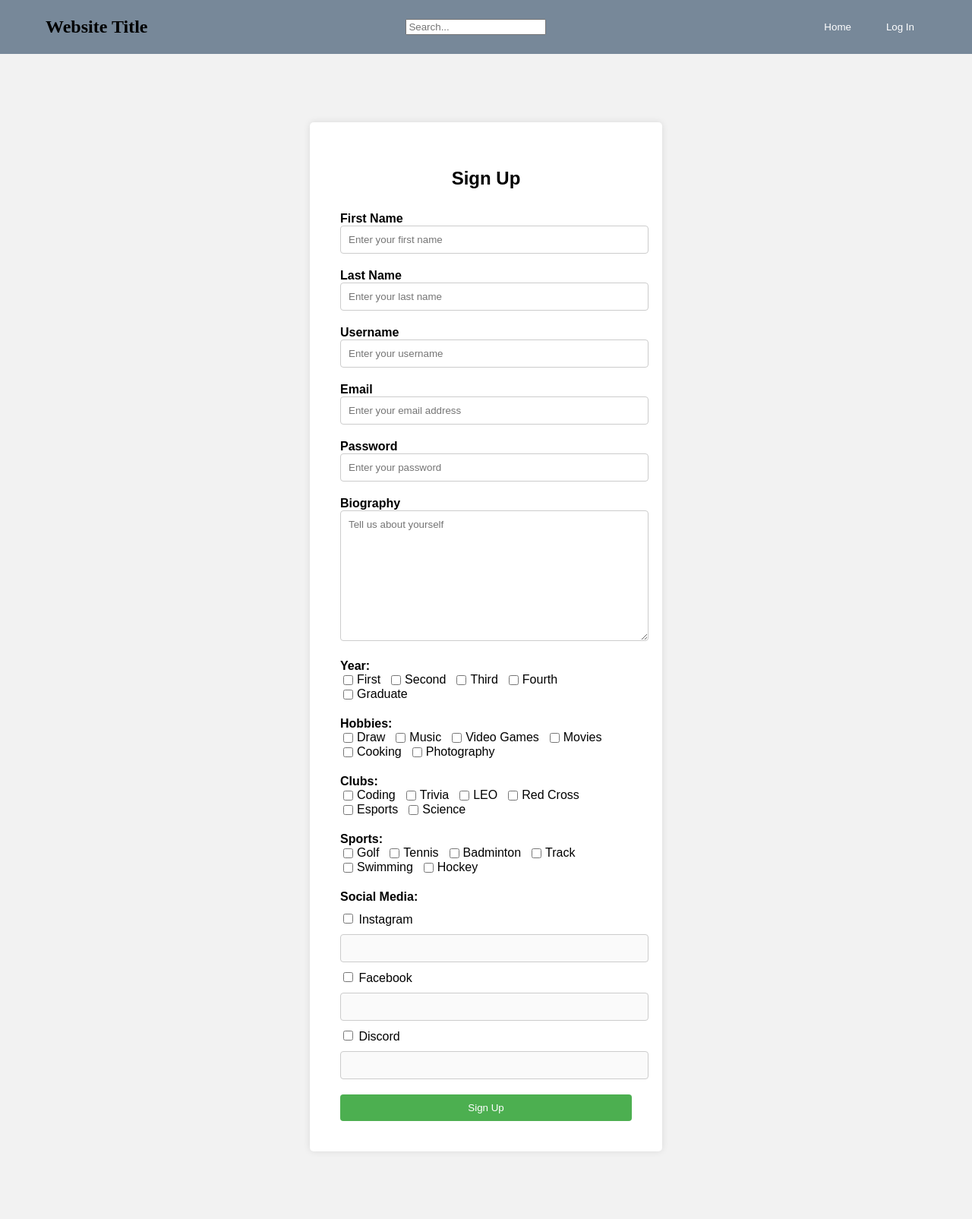
After one commit to ssaem1/capstoneProject.github.io, a PHP site: page /signup.html in a window 1280 px wide. The commit adds this page. Shown: the whole page at 76% size. Run offline with PHP 8.4, Linux system fonts and the light colour scheme; a map, chart or similar area stays blank.

Commit message:
updated login + sign up page. Re-organized files

```diff
--- a/login.css
+++ b/css/forms.css
@@ -11,11 +11,19 @@ body {
     justify-content: center;
     align-items: center;
     overflow-y: hidden;
-    padding-top: 8%;
+    padding-top: 7%;
+    padding-bottom: 7%;
+  }
+  textarea{
+    font-family: Arial, sans-serif;
+    width: 100%;
+    padding: 10px;
+    border: 1px solid #ccc;
+    border-radius: 4px;
   }
 
   .login-square {
-    width: 25%;
+    width: 30%;
     padding: 40px;
     background-color: #ffffff;
     border-radius: 5px;
@@ -36,7 +44,9 @@ body {
     font-weight: bold;
   }
 
-  .form-group input {
+  .form-group input[type="text"],
+  .form-group input[type="email"],
+  .form-group input[type="password"] {
     width: 100%;
     padding: 10px;
     border: 1px solid #ccc;
@@ -57,6 +67,47 @@ body {
     background-color: #45a049;
   }
 
+  .form-group .checkbox-group {
+    display: flex;
+    flex-wrap: wrap;
+    margin-bottom: 10px;
+  }
+
+  .form-group .socials-group {
+    display: grid;
+    grid-template-columns: 1fr;
+    margin-bottom: 10px;
+  }
+
+  .form-group .checkbox-group label {
+    display: flex;
+    align-items: center;
+    margin-right: 10px;
+    font-weight: lighter;
+    white-space: nowrap;
+  }
+
+  .form-group .socials-group label {
+    font-weight: lighter;
+    white-space: nowrap;
+    padding-top: 10px;
+    padding-bottom: 10px;
+  }
+
+  .form-group .checkbox-group input[type="checkbox"] {
+    margin-right: 5px;
+  }
+
+  .form-group .checkbox-input input[type="text"] {
+    width: 100%;
+    padding: 10px;
+    border: 1px solid #ccc;
+    border-radius: 4px;
+    font-weight: lighter;
+  }
+  .form-group:last-child {
+    margin-bottom: 0;
+  }
 /* HEADER CSS*/
 header {
     background-color: lightslategray;
--- a/home.html
+++ b/home.html
@@ -4,8 +4,8 @@
     <meta charset="UTF-8">
     <meta http-equiv="X-UA-Compatible" content="IE=edge">
     <meta name="viewport" content="width=device-width, initial-scale=1.0">
-    <link rel="stylesheet" href="home.css">
-    <script src="home.js" defer></script>
+    <link rel="stylesheet" href="css/home.css">
+    <script src="js/home.js" defer></script>
     <link rel="stylesheet" href="https://cdn.jsdelivr.net/npm/swiper@9/swiper-bundle.min.css"/>
     <title>Capstone</title>
 </head>
@@ -18,7 +18,7 @@
             <!-- <button type="submit">Search</button> -->
         </form>
           <div class="buttons">
-            <button class="signup">Sign Up</button>
+            <a href="signup.html"><button class="signup">Sign Up</button></a>
             <a href="login.html"><button class="login">Log In</button></a>
           </div>
         </div>
--- /dev/null
+++ b/js/forms.js
@@ -0,0 +1,4 @@
+function toggleInput(checkbox) {
+    const input = checkbox.parentNode.nextElementSibling.querySelector('input[type="text"]');
+    input.disabled = !checkbox.checked;
+  }
--- a/login.html
+++ b/login.html
@@ -4,7 +4,7 @@
     <meta charset="UTF-8">
     <meta http-equiv="X-UA-Compatible" content="IE=edge">
     <meta name="viewport" content="width=device-width, initial-scale=1.0">
-    <link rel="stylesheet" href="login.css">
+    <link rel="stylesheet" href="css/forms.css">
     <title>Document</title>
 </head>
 <body>
@@ -16,8 +16,8 @@
             <!-- <button type="submit">Search</button> -->
         </form>
           <div class="buttons">
-            <button class="signup">Home</button>
-            <button class="login">Sign Up</button>
+            <a href="home.html"><button class="signup">Home</button></a>
+            <a href="signup.html"><button class="login">Sign Up</button></a>
           </div>
         </div>
     </header>
--- /dev/null
+++ b/signup.html
@@ -0,0 +1,130 @@
+<!DOCTYPE html>
+<html lang="en">
+<head>
+    <meta charset="UTF-8">
+    <meta http-equiv="X-UA-Compatible" content="IE=edge">
+    <meta name="viewport" content="width=device-width, initial-scale=1.0">
+    <link rel="stylesheet" href="css/forms.css">
+    <script src="js/forms.js" defer></script>
+    <title>Document</title>
+</head>
+<body>
+    <header>
+        <div class="header-container">
+          <h1>Website Title</h1>
+          <form class="search-form">
+            <input type="text" placeholder="Search...">
+            <!-- <button type="submit">Search</button> -->
+        </form>
+          <div class="buttons">
+            <a href="home.html"><button class="signup">Home</button></a>
+            <a href="login.html"><button class="login">Log In</button></a>
+          </div>
+        </div>
+    </header>
+    <div class = "login-container">
+        <div class="login-square">
+            <h2>Sign Up</h2>
+            <form>
+              <div class="form-group">
+                <label for="first-name">First Name</label>
+                <input type="text" id="first-name" name="first-name" placeholder="Enter your first name">
+              </div>
+              <div class="form-group">
+                <label for="last-name">Last Name</label>
+                <input type="text" id="last-name" name="last-name" placeholder="Enter your last name">
+              </div>
+              <div class="form-group">
+                <label for="username">Username</label>
+                <input type="text" id="username" name="username" placeholder="Enter your username">
+              </div>
+              <div class="form-group">
+                <label for="email">Email</label>
+                <input type="email" id="email" name="email" placeholder="Enter your email address">
+              </div>
+              <div class="form-group">
+                <label for="password">Password</label>
+                <input type="password" id="password" name="password" placeholder="Enter your password">
+              </div>
+              <div class="form-group">
+                <label for="confirm-password">Biography</label>
+                <textarea type="biography" id="biography" name="biography" placeholder="Tell us about yourself"
+                 cols="43" rows="10"></textarea>
+              </div>
+              <div class="form-group">
+                <label for="grade">Year:</label>
+                <div class="checkbox-group">
+                  <label for="year1"><input type="checkbox" id="year1" name="year[]" value="year1"> First</label>
+                  <label for="year2"><input type="checkbox" id="year2" name="year[]" value="year2"> Second</label>
+                  <label for="year3"><input type="checkbox" id="year3" name="year[]" value="year3"> Third</label>
+                  <label for="year4"><input type="checkbox" id="year4" name="year[]" value="year4"> Fourth</label>
+                  <label for="year5"><input type="checkbox" id="year5" name="year[]" value="year5"> Graduate</label>
+                </div>
+              </div>
+              <div class="form-group">
+                <label for="hobbies">Hobbies:</label>
+                <div class="checkbox-group">
+                  <label for="hobby1"><input type="checkbox" id="hobby1" name="hobbies[]" value="hobby1"> Draw</label>
+                  <label for="hobby2"><input type="checkbox" id="hobby2" name="hobbies[]" value="hobby2"> Music</label>
+                  <label for="hobby3"><input type="checkbox" id="hobby3" name="hobbies[]" value="hobby3"> Video Games</label>
+                  <label for="hobby4"><input type="checkbox" id="hobby4" name="hobbies[]" value="hobby4"> Movies</label>
+                  <label for="hobby5"><input type="checkbox" id="hobby5" name="hobbies[]" value="hobby5"> Cooking</label>
+                  <label for="hobby6"><input type="checkbox" id="hobby6" name="hobbies[]" value="hobby6"> Photography</label>
+                </div>
+              </div>
+              <div class="form-group">
+                <label for="clubs">Clubs:</label>
+                <div class="checkbox-group">
+                  <label for="club1"><input type="checkbox" id="club1" name="clubs[]" value="club1"> Coding</label>
+                  <label for="club2"><input type="checkbox" id="club2" name="clubs[]" value="club2"> Trivia</label>
+                  <label for="club3"><input type="checkbox" id="club3" name="clubs[]" value="club3"> LEO</label>
+                  <label for="club4"><input type="checkbox" id="club4" name="clubs[]" value="club4"> Red Cross</label>
+                  <label for="club5"><input type="checkbox" id="club5" name="clubs[]" value="club5"> Esports</label>
+                  <label for="club6"><input type="checkbox" id="club6" name="clubs[]" value="club6"> Science</label>
+                </div>
+              </div>
+              <div class="form-group">
+                <label for="sports">Sports:</label>
+                <div class="checkbox-group">
+                  <label for="sport1"><input type="checkbox" id="sport1" name="sports[]" value="sport1"> Golf</label>
+                  <label for="sport2"><input type="checkbox" id="sport2" name="sports[]" value="sport2"> Tennis</label>
+                  <label for="sport3"><input type="checkbox" id="sport3" name="sports[]" value="sport3"> Badminton</label>
+                  <label for="sport4"><input type="checkbox" id="sport4" name="sports[]" value="sport4"> Track</label>
+                  <label for="sport5"><input type="checkbox" id="sport5" name="sports[]" value="sport5"> Swimming</label>
+                  <label for="sport6"><input type="checkbox" id="sport6" name="sports[]" value="sport6"> Hockey</label>
+                </div>
+              </div>
+              <div class="form-group">
+                <label for="socials">Social Media:</label>
+                <div class="socials-group">
+                  <label>
+                    <input type="checkbox" name="socials[]" value="socials 1" onchange="toggleInput(this)">
+                    Instagram
+                  </label>
+                  <div class="checkbox-input">
+                    <input type="text" id="socials-input" placeholder="" disabled>
+                  </div>
+                  <label>
+                    <input type="checkbox" name="socials[]" value="socials 2" onchange="toggleInput(this)">
+                    Facebook
+                  </label>
+                  <div class="checkbox-input">
+                    <input type="text" id="socials2-input" placeholder="" disabled>
+                  </div>
+                  <label>
+                    <input type="checkbox" name="socials[]" value="socials 3" onchange="toggleInput(this)">
+                    Discord
+                  </label>
+                  <div class="checkbox-input">
+                    <input type="text" id="socials-input" placeholder="" disabled>
+                  </div>
+                </div>
+              </div>
+              <div class="form-group">
+                <button type="submit">Sign Up</button>
+              </div>
+            </form>
+          </div>
+    </div>
+</body>
+</html>
```
Also changed, not shown: css/home.css (renamed from home.css), js/home.js (renamed from home.js).
